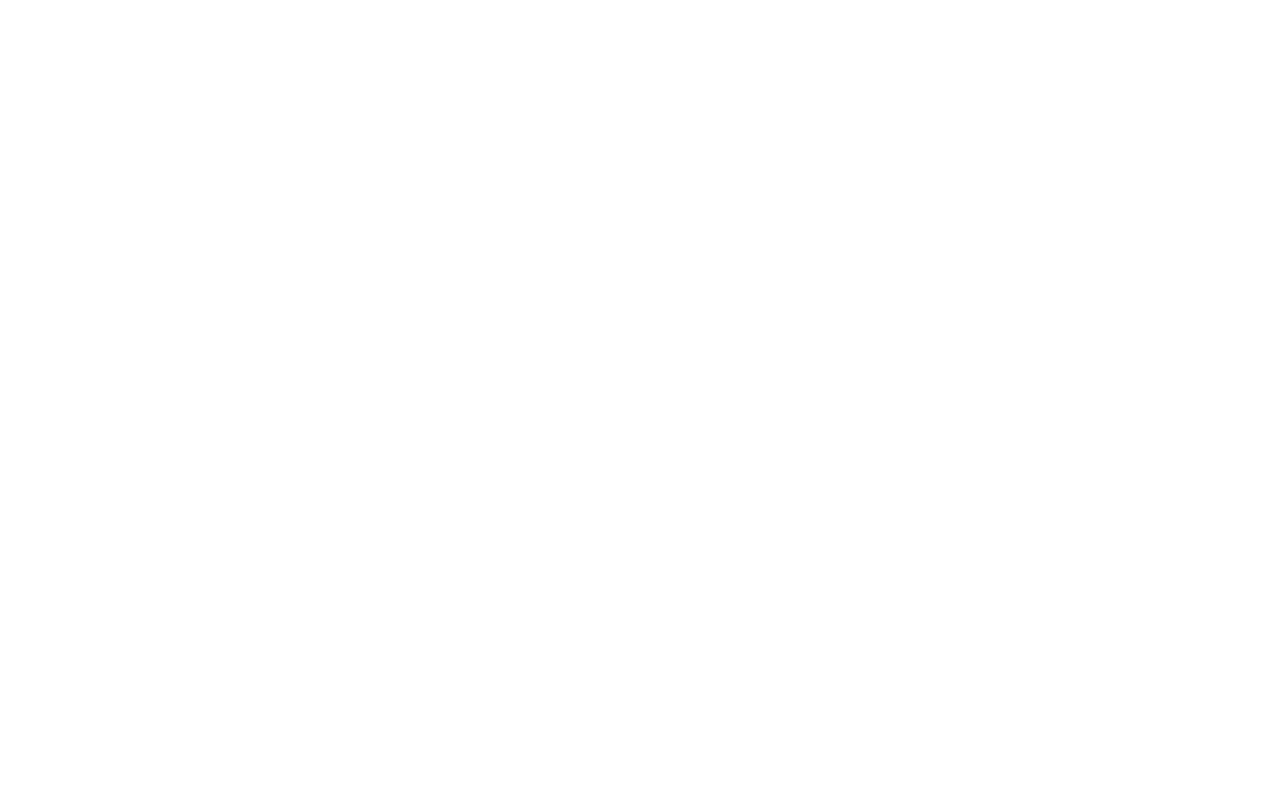
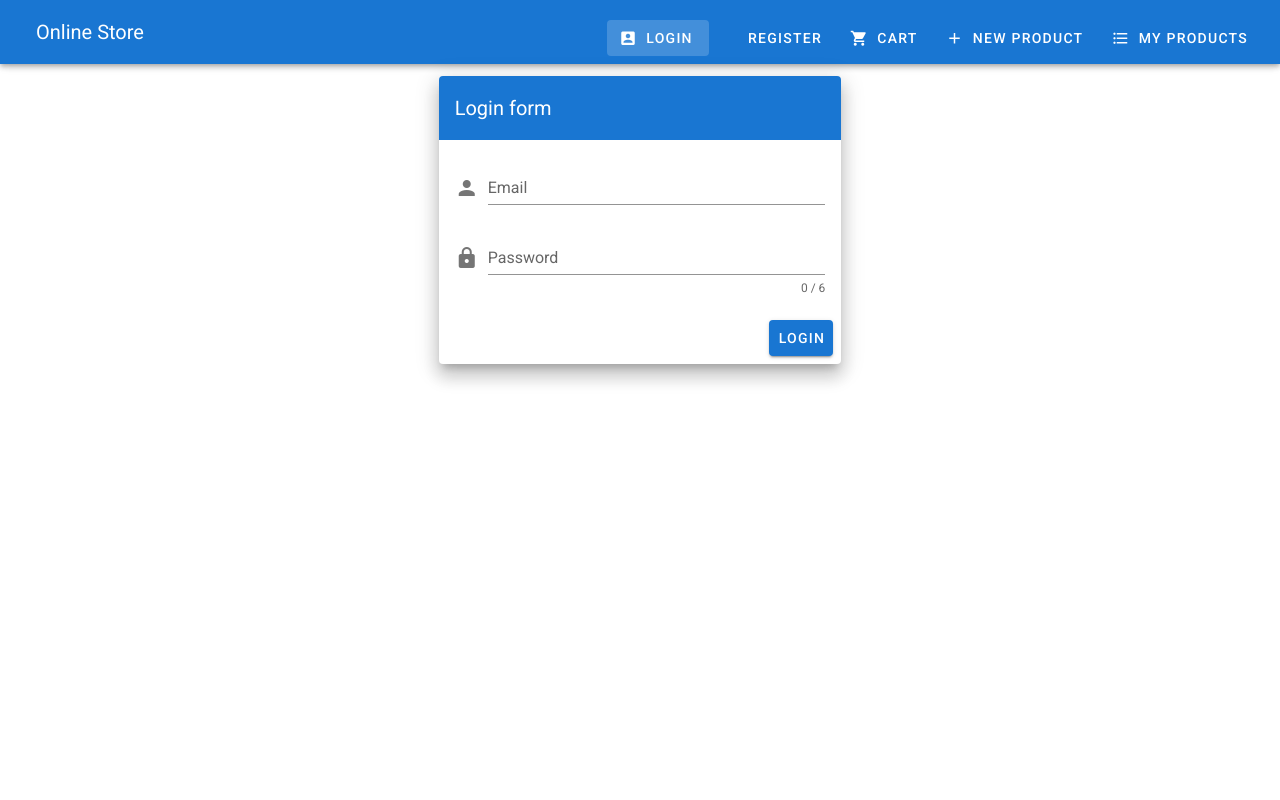
Before and after one commit to Safarov-E/online-store, a Vue app: page /login in a window 1280 px wide. Shown: the top 800 px of the page. Built offline with nearby package versions, Linux system fonts and the light colour scheme.

Commit message:
Реализация страницы Логин

```diff
--- a/package.json
+++ b/package.json
@@ -22,7 +22,7 @@
     "eslint-plugin-vue": "^6.2.2",
     "sass": "^1.19.0",
     "sass-loader": "^8.0.0",
-    "vue-cli-plugin-vuetify": "~2.0.5",
+    "vue-cli-plugin-vuetify": "^2.0.5",
     "vue-template-compiler": "^2.6.11",
     "vuetify-loader": "^1.3.0"
   },
--- a/src/components/Auth/Login.vue
+++ b/src/components/Auth/Login.vue
@@ -1,16 +1,87 @@
 <template>
-    <v-container>
-        <v-layout row>
-            <v-flex xs12>
-                <h1>Login</h1>
-            </v-flex>
-        </v-layout>
-    </v-container>
+      <v-container
+          class="fill-height"
+          fluid
+        >
+          <v-row
+            align="center"
+            justify="center"
+          >
+            <v-col
+              cols="12"
+              sm="8"
+              md="4"
+            >
+              <v-card class="elevation-12">
+                <v-toolbar
+                  color="primary"
+                  dark
+                  flat
+                >
+                  <v-toolbar-title>Login form</v-toolbar-title>
+                </v-toolbar>
+                <v-card-text>
+                  <v-form ref="form" v-model="valid" lazy-validation>
+                    <v-text-field
+                      label="Email"
+                      name="login"
+                      prepend-icon="mdi-account"
+                      type="text"
+                      :rules="emailRules"
+                      v-model="email"
+                    ></v-text-field>
+
+                    <v-text-field
+                      label="Password"
+                      name="password"
+                      prepend-icon="mdi-lock"
+                      type="password"
+                      :counter="6"
+                      :rules="passwordRules"
+                      v-model="password"
+                    ></v-text-field>
+                  </v-form>
+                </v-card-text>
+                <v-card-actions>
+                  <v-spacer></v-spacer>
+                  <v-btn
+                    color="primary"
+                    @click="onSubmit"
+                    :disabled="!valid"
+                    >Login</v-btn>
+                </v-card-actions>
+              </v-card>
+            </v-col>
+          </v-row>
+        </v-container>
 </template>
 <script>
 export default {
     data() {
-        return {}
+        return {
+            email: '',
+            password: '',
+            valid: false,
+            emailRules: [
+              v => !!v || 'E-mail is required',
+              v => /.+@.+/.test(v) || 'E-mail must be valid'
+            ],
+            passwordRules: [
+              v => !!v || 'Password is required',
+              v => (v && v.length >= 6) || 'Password must be equl or than 6 characters'
+            ]
+        }
+    },
+    methods: {
+        onSubmit () {
+          if(this.$refs.form.validate()) {
+            const user = {
+              email: this.email,
+              password: this.password
+            }
+            console.log(user)
+          }
+        }
     }
 }
 </script>
--- a/src/main.js
+++ b/src/main.js
@@ -1,8 +1,9 @@
 import Vue from 'vue'
 import App from './App.vue'
-import Vuetify from 'vuetify';
+import Vuetify from 'vuetify'
 import Router from 'vue-router'
 import router from './router'
+import 'vuetify/dist/vuetify.min.css'
 
 Vue.use(Router)
 Vue.use(Vuetify)
```
Also changed, not shown: 1 other file (tests, documents, lock files or other folders).
